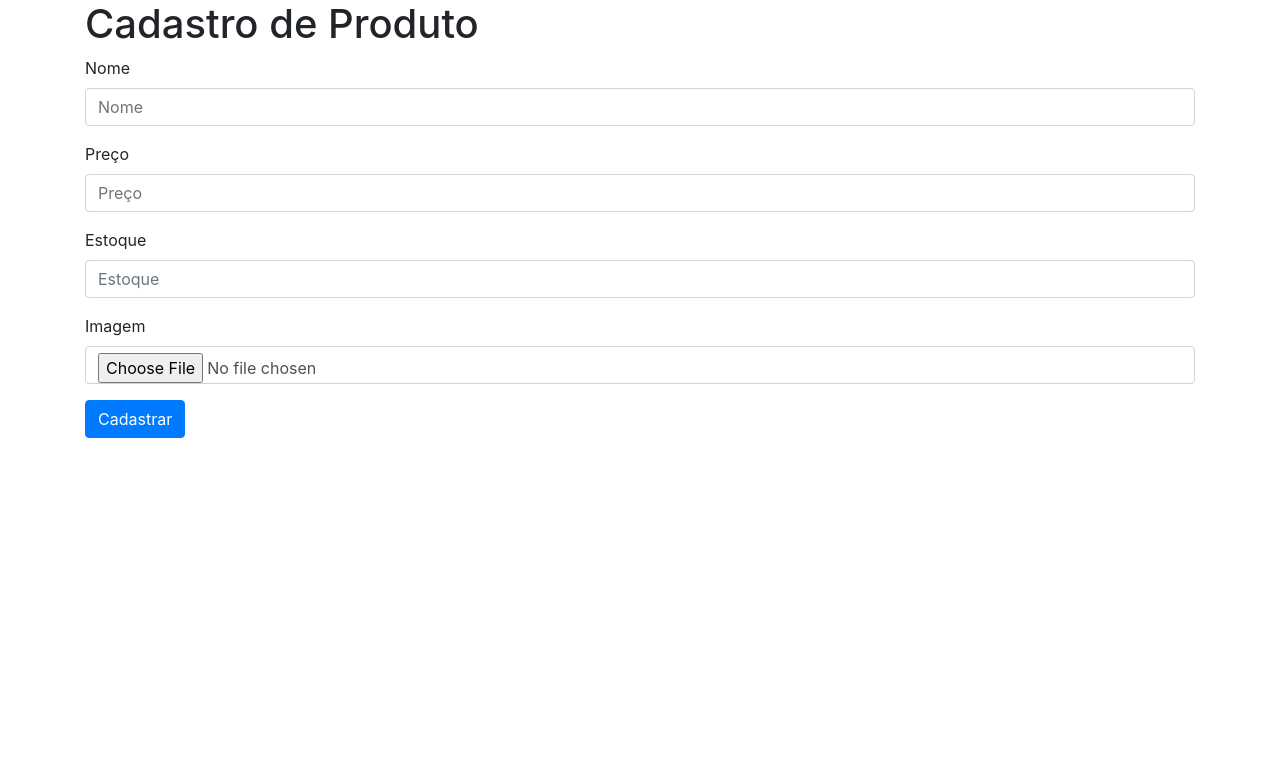
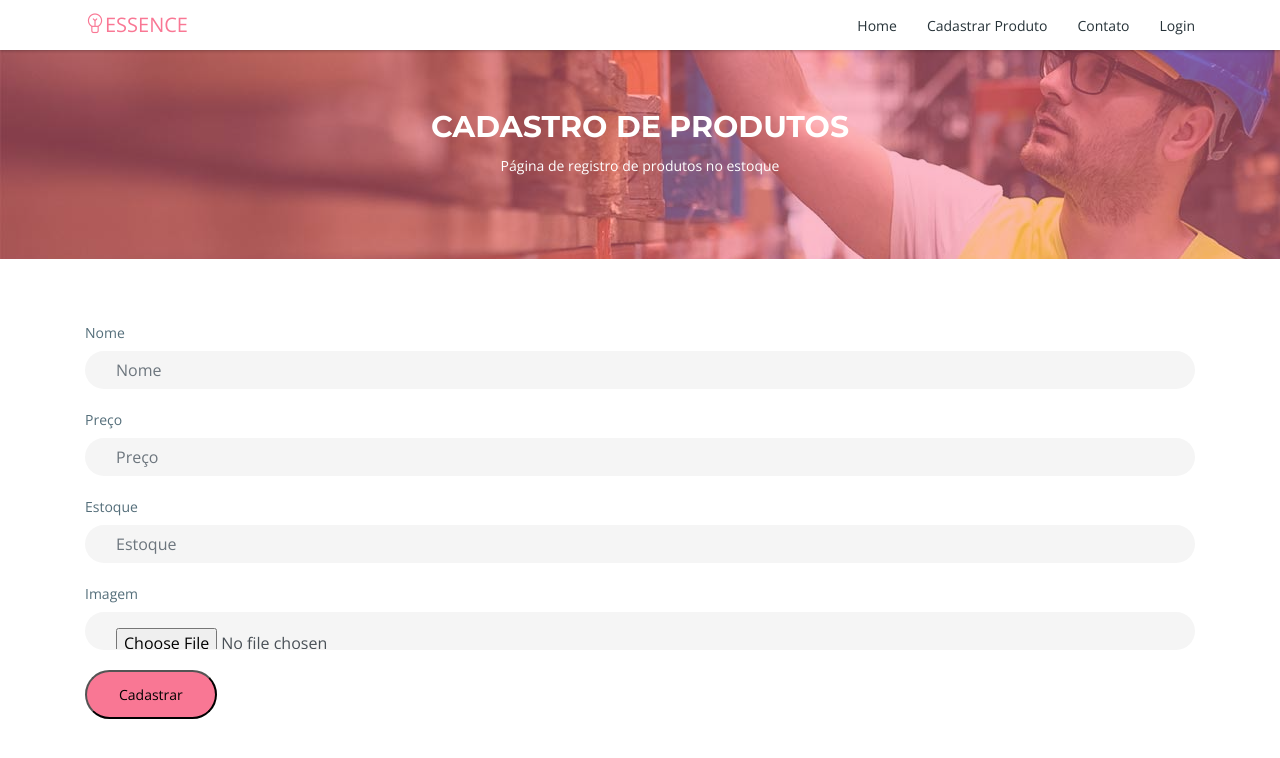
Before and after one commit to gustaoliv/Django-Cadastro-Produtos-e-Contato, a Django app: template core/templates/produto.html in a window 1280 px wide. Shown: the top 758 px of the page. Run offline with Django 4.2, Linux system fonts and the light colour scheme; the template is opened without the code that fills it: values that come from a table or form of the project are taken from there, others are empty; parts of the project's set-up code (start-up, migrations or seed data) failed here and were passed over; some libraries are stand-ins or nearby versions; some web fonts are replaced.

Commit message:
personalização página cadastro de produtos

```diff
--- a/core/static/css/main.css
+++ b/core/static/css/main.css
@@ -997,7 +997,7 @@ button:focus {
  Video promo Style
  ========================================================================== */
 .video-promo {
-  background: url(../img/bg/video.jpg);
+  background: url(../images/header-produtos.jpg);
   position: relative;
 }
 
@@ -1951,7 +1951,7 @@ button:focus {
   width: 100%;
   margin-bottom: 20px;
   padding: 15px 30px;
-  font-size: 14px;
+  font-size: 16px;
   border-radius: 30px;
   border: 1px solid transparent;
   background: #f5f5f5;
--- a/core/templates/index.html
+++ b/core/templates/index.html
@@ -37,6 +37,9 @@
           </button>
           <div class="collapse navbar-collapse" id="navbarCollapse">
             <ul class="navbar-nav mr-auto w-100 justify-content-end">
+              <li class="nav-item">
+                <a class="nav-link page-scroll" href="#">Home</a>
+              </li>
               <li class="nav-item">
                 <a class="nav-link page-scroll" href="http://127.0.0.1:8000/produto">Cadastrar Produtos</a>
               </li>
--- a/core/templates/produto.html
+++ b/core/templates/produto.html
@@ -1,16 +1,85 @@
 {% load bootstrap4 %}
+{% load static %}
+
 <!DOCTYPE html>
 <html lang="pt-br">
 
 <head>
     <meta charset="UTF-8">
-    <title>Produto</title>
+    <title>Cadastrar Produto</title>
     {% bootstrap_css %}
+
+    <!--====== Required meta tags ======-->
+    <meta name="viewport" content="width=device-width, initial-scale=1, shrink-to-fit=no">
+    <meta name="keywords" content="Bootstrap, Landing page, Template, Registration, Landing">
+    <meta name="viewport" content="width=device-width, initial-scale=1, maximum-scale=1">
+
+    <link rel="shortcut icon" href="{% static 'images/favicon.png' %}" type="image/png">
+    <link rel="stylesheet" href="{% static 'css/bootstrap.min.css'%}">
+    <link rel="stylesheet" href="{% static 'css/line-icons.css' %}">
+    <link rel="stylesheet" href="{% static 'css/owl.carousel.css' %}">
+    <link rel="stylesheet" href="{% static 'css/owl.theme.css' %}">
+    <link rel="stylesheet" href="{% static 'css/nivo-lightbox.css' %}">
+    <link rel="stylesheet" href="{% static 'css/magnific-popup.css' %}">
+    <link rel="stylesheet" href="{% static 'css/animate.css' %}">
+    <link rel="stylesheet" href="{% static 'css/color-switcher.css' %}">
+    <link rel="stylesheet" href="{% static 'css/menu_sideslide.css' %}">
+    <link rel="stylesheet" href="{% static 'css/main.css' %}">
+    <link rel="stylesheet" href="{% static 'css/responsive.css' %}">
+
 </head>
 
 <body>
+    <!-- Header Section Start -->
+    <header id="slider-area">
+        <nav class="navbar navbar-expand-md fixed-top scrolling-navbar bg-white">
+          <div class="container">
+            <a class="navbar-brand" href="index.html"><span class="lni-bulb"></span>ESSENCE</a>
+            <button class="navbar-toggler" type="button" data-toggle="collapse" data-target="#navbarCollapse" aria-controls="navbarCollapse" aria-expanded="false" aria-label="Toggle navigation">
+              <i class="lni-menu"></i>
+            </button>
+            <div class="collapse navbar-collapse" id="navbarCollapse">
+              <ul class="navbar-nav mr-auto w-100 justify-content-end">
+                <li class="nav-item">
+                  <a class="nav-link page-scroll" href="http://127.0.0.1:8000/">Home</a>
+                </li>
+                <li class="nav-item">
+                    <a class="nav-link page-scroll" href="#">Cadastrar Produto</a>
+                  </li>
+                <li class="nav-item">
+                <li class="nav-item">
+                  <a class="nav-link page-scroll" href="http://127.0.0.1:8000/contato">Contato</a>
+                </li>
+                <li class="nav-item">
+                  <a class="nav-link page-scroll" href="http://127.0.0.1:8000/admin">Login</a>
+                </li>
+              </ul>
+            </div>
+          </div>
+        </nav>
+    </header>
+
+
+    <!-- Image Section Header -->
+    <section class="video-promo section">
+        <div class="overlay"></div>
+        <div class="container">
+          <div class="row">
+            <div class="col-md-12 col-sm-12">
+                <div class="video-promo-content text-center">
+                  <h2 class="wow zoomIn" data-wow-duration="1000ms" data-wow-delay="100ms">Cadastro de Produtos</h2>
+                  <p class="wow zoomIn" data-wow-duration="1000ms" data-wow-delay="100ms">Página de registro de produtos no estoque</p>
+                </div>
+            </div>
+          </div>
+        </div>
+      </section>
+      <!-- End Image Section Header -->
+
+    <br><br><br>
+
+
     <div class="container">
-        <h1>Cadastro de Produto</h1>
         {% bootstrap_messages %}
         <!-- O enctype se dá porque será feito o envio de imagens -->
         <form action="{% url 'produto' %}" method="post" class="form", autocomplete="off" enctype="multipart/form-data">
@@ -18,7 +87,7 @@
 
             {% bootstrap_form form %}
             {% buttons %}
-                <button type="submit" class="btn btn-primary">Cadastrar</button>
+                <button type="submit" class="btn-common">Cadastrar</button>
             {% endbuttons %}
         </form>
     </div>
```
Also changed, not shown: core/static/images/header-produtos.jpg (added).
